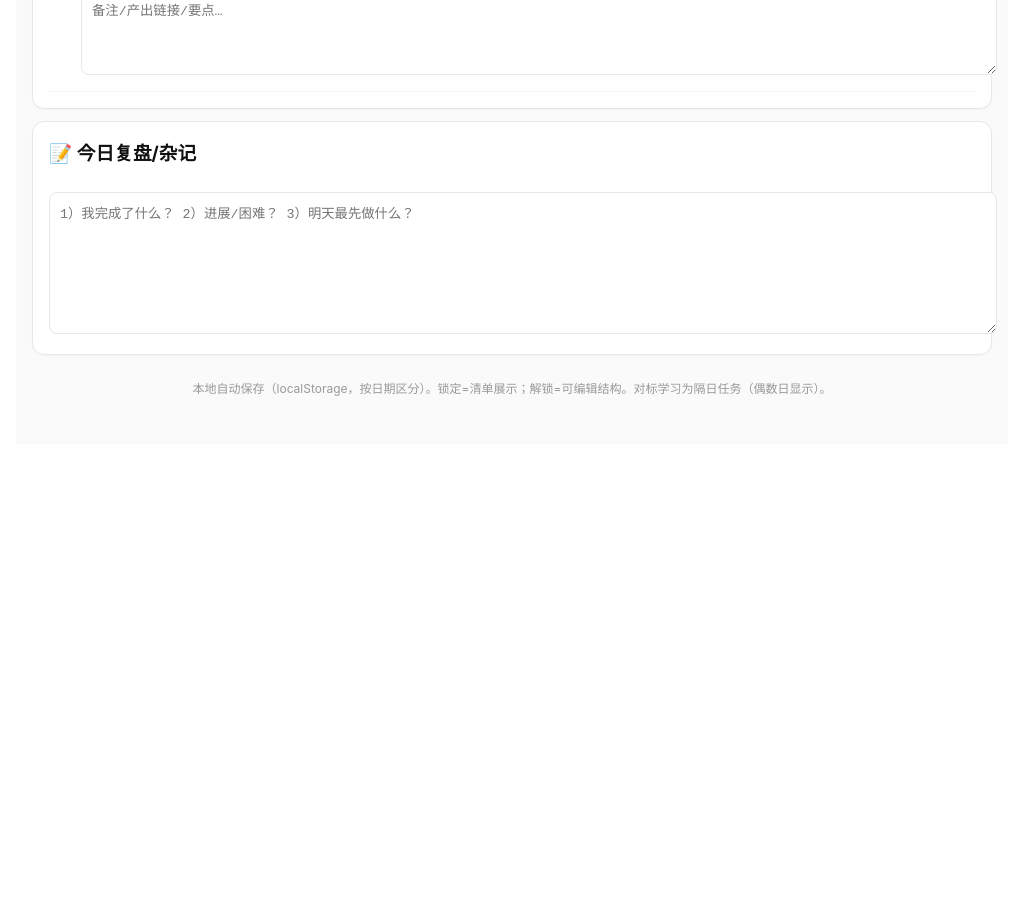
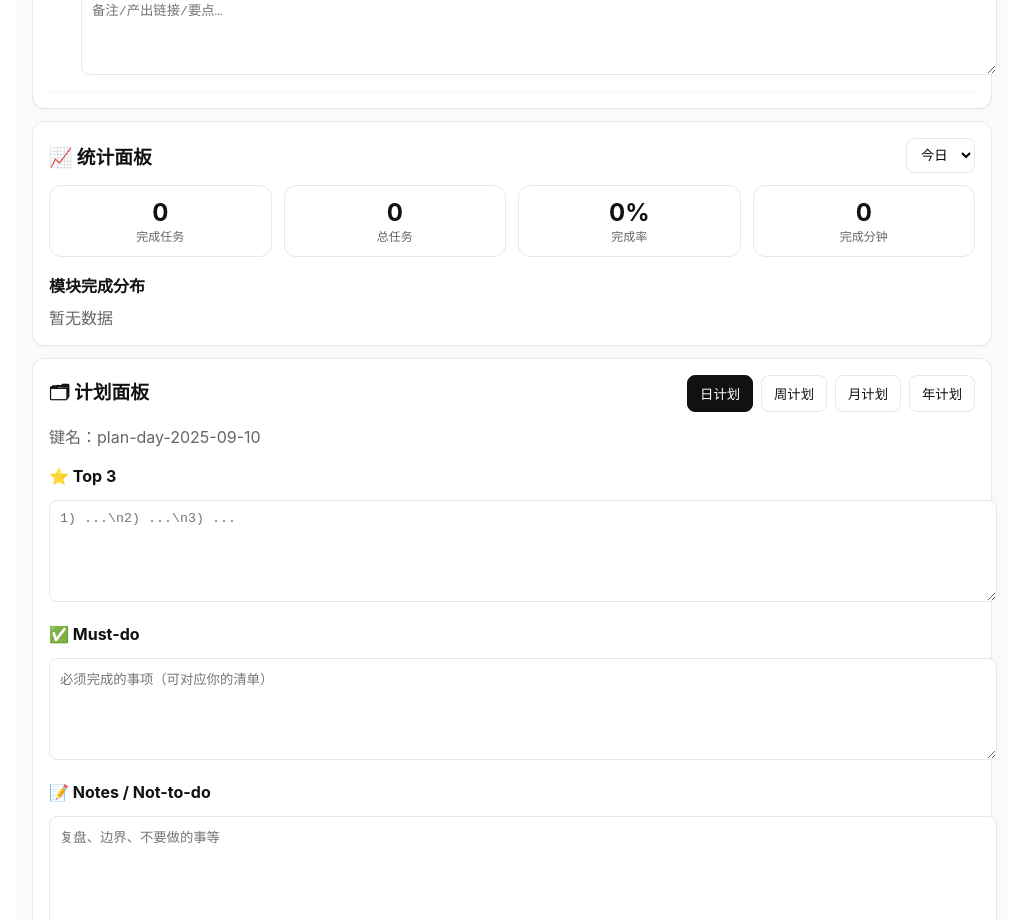
Before and after one commit to whanjj/daily-checkin, a React (Vite) app: page / in a window 1280 px wide. Shown: the part 1880-2800 px from the top of the page, without its empty margins (128-1156 px from the left). Before the commit the page ends 2332 px from the top, so only its background shows below. Built offline with nearby package versions, Linux system fonts and the light colour scheme.

Commit message:
Update DailyCheckin.jsx

```diff
--- a/src/DailyCheckin.jsx
+++ b/src/DailyCheckin.jsx
@@ -25,6 +25,17 @@ class ErrorBoundary extends React.Component {
 const pad = (n) => (n < 10 ? `0${n}` : `${n}`);
 const dateKey = (d = new Date()) =>
   `${d.getFullYear()}-${pad(d.getMonth() + 1)}-${pad(d.getDate())}`;
+const monthKey = (d = new Date()) =>
+  `${d.getFullYear()}-${pad(d.getMonth() + 1)}`;
+const yearKey = (d = new Date()) => `${d.getFullYear()}`;
+const getISOWeek = (d = new Date()) => {
+  const t = new Date(Date.UTC(d.getFullYear(), d.getMonth(), d.getDate()));
+  const dayNum = t.getUTCDay() || 7;
+  t.setUTCDate(t.getUTCDate() + 4 - dayNum);
+  const yearStart = new Date(Date.UTC(t.getUTCFullYear(),0,1));
+  const weekNo = Math.ceil((((t - yearStart) / 86400000) + 1) / 7);
+  return `${t.getUTCFullYear()}-W${String(weekNo).padStart(2,"0")}`;
+};
 const uid = () => Math.random().toString(36).slice(2, 10);
 
 const timeToNum = (hhmm = "00:00") => {
@@ -42,13 +53,13 @@ const spanMinutes = (win) => {
   return Math.max(5, timeToNum(e) - timeToNum(s));
 };
 
-/* ------------------ 固定任务模板（按你的表） ------------------ */
+/* ------------------ 固定任务模板（你的清单） ------------------ */
 const DEFAULT_TASKS = [
   { fixedWindow: "09:00-09:50", section: "核心产出", title: "写公众号草稿500字",            output: "500字草稿" },
   { fixedWindow: "10:00-10:25", section: "核心产出", title: "改稿+排版",                    output: "可发布文章" },
   { fixedWindow: "10:30-10:55", section: "热点捕捉", title: "浏览热榜，记录3条热点",         output: "热点清单" },
   { fixedWindow: "11:00-11:15", section: "爆款拆解", title: "拆解1个爆款标题/开头",         output: "拆解笔记" },
-  { fixedWindow: "11:15-11:30", section: "对标学习", title: "对比1个账号选题（隔日）",       output: "对标表", altDays: true }, // 隔日显示
+  { fixedWindow: "11:15-11:30", section: "对标学习", title: "对比1个账号选题（隔日）",       output: "对标表", altDays: true }, // 偶数日显示
   { fixedWindow: "11:30-12:00", section: "股票",     title: "查盘+写下1条操作逻辑",          output: "投资日志" },
   { fixedWindow: "14:00-14:30", section: "学习升级", title: "Coze/AI 短视频：做1个小案例",   output: "工作流/短视频demo" },
   { fixedWindow: "14:30-15:00", section: "输入",     title: "阅读10页+写3条灵感",            output: "灵感清单" },
@@ -127,6 +138,173 @@ function Pomodoro({ tasks, onAutoComplete }) {
   );
 }
 
+/* ------------------ 读取全部天数据，用于统计 ------------------ */
+function readAllDayEntries() {
+  const entries = [];
+  for (let i = 0; i < localStorage.length; i++) {
+    const k = localStorage.key(i);
+    if (k && k.startsWith("dc-")) {
+      try {
+        const d = k.slice(3); // YYYY-MM-DD
+        const v = JSON.parse(localStorage.getItem(k) || "{}");
+        entries.push({ key: k, date: d, tasks: v.tasks || [], notes: v.notes || "" });
+      } catch {}
+    }
+  }
+  return entries.sort((a,b)=> a.date.localeCompare(b.date));
+}
+
+/* ------------------ 统计面板（日/周/月/年） ------------------ */
+function StatsPanel({ today }) {
+  const [scope, setScope] = useState("day"); // day / week / month / year
+  const all = readAllDayEntries();
+
+  // 当前范围内的 key 前缀
+  const dayKey = dateKey(today);
+  const week = getISOWeek(today); // YYYY-Www
+  const month = monthKey(today);  // YYYY-MM
+  const year  = yearKey(today);   // YYYY
+
+  const inScope = (dstr) => {
+    if (scope === "day")   return dstr === dayKey;
+    if (scope === "week")  return getISOWeek(new Date(dstr)) === week;
+    if (scope === "month") return dstr.slice(0,7) === month;
+    return dstr.slice(0,4) === year; // year
+  };
+
+  const scoped = all.filter(e => inScope(e.date));
+
+  // 汇总
+  let total=0, done=0, minutesDone=0;
+  const bySection = {};
+  scoped.forEach(e => {
+    e.tasks.forEach(t => {
+      total += 1;
+      if (t.done) {
+        done += 1;
+        minutesDone += Number.isFinite(+t.minutes) ? +t.minutes : spanMinutes(t.fixedWindow);
+        const sec = t.section || "未分类";
+        bySection[sec] = (bySection[sec] || 0) + 1;
+      }
+    });
+  });
+  const rate = total ? Math.round(done*100/total) : 0;
+
+  return (
+    <div style={card}>
+      <div style={{display:"flex",justifyContent:"space-between",alignItems:"center"}}>
+        <h3 style={{margin:0}}>📈 统计面板</h3>
+        <select value={scope} onChange={e=>setScope(e.target.value)} style={select}>
+          <option value="day">今日</option>
+          <option value="week">本周</option>
+          <option value="month">本月</option>
+          <option value="year">今年</option>
+        </select>
+      </div>
+
+      <div style={{display:"grid",gridTemplateColumns:"repeat(4,1fr)",gap:12, marginTop:12}}>
+        <div style={statCard}><div style={statNum}>{done}</div><div style={statLabel}>完成任务</div></div>
+        <div style={statCard}><div style={statNum}>{total}</div><div style={statLabel}>总任务</div></div>
+        <div style={statCard}><div style={statNum}>{rate}%</div><div style={statLabel}>完成率</div></div>
+        <div style={statCard}><div style={statNum}>{minutesDone}</div><div style={statLabel}>完成分钟</div></div>
+      </div>
+
+      <div style={{marginTop:16}}>
+        <h4 style={{margin:"8px 0"}}>模块完成分布</h4>
+        {Object.keys(bySection).length === 0 ? (
+          <div style={{color:"#666"}}>暂无数据</div>
+        ) : (
+          <div style={{display:"flex",flexWrap:"wrap",gap:8}}>
+            {Object.entries(bySection).map(([sec, num]) => (
+              <span key={sec} style={badge}>
+                {sec}：{num}
+              </span>
+            ))}
+          </div>
+        )}
+      </div>
+    </div>
+  );
+}
+
+/* ------------------ 计划面板（日/周/月/年） ------------------ */
+function PlannerPanel({ today }) {
+  const [tab, setTab] = useState("day"); // day/week/month/year
+
+  const keys = {
+    day:   `plan-day-${dateKey(today)}`,
+    week:  `plan-week-${getISOWeek(today)}`,
+    month: `plan-month-${monthKey(today)}`,
+    year:  `plan-year-${yearKey(today)}`,
+  };
+
+  const [data, setData] = useState({ top3:"", must:"", notes:"" });
+
+  // 读取
+  useEffect(()=> {
+    const raw = localStorage.getItem(keys[tab]);
+    if (raw) {
+      try { setData(JSON.parse(raw)); return; } catch {}
+    }
+    setData({ top3:"", must:"", notes:"" });
+  }, [tab, today]);
+
+  // 保存
+  useEffect(()=> {
+    localStorage.setItem(keys[tab], JSON.stringify(data));
+  }, [tab, data]);
+
+  return (
+    <div style={card}>
+      <div style={{display:"flex",justifyContent:"space-between",alignItems:"center"}}>
+        <h3 style={{margin:0}}>🗂 计划面板</h3>
+        <div style={{display:"flex",gap:8,flexWrap:"wrap"}}>
+          <button style={tabBtn(tab==="day")}   onClick={()=>setTab("day")}>日计划</button>
+          <button style={tabBtn(tab==="week")}  onClick={()=>setTab("week")}>周计划</button>
+          <button style={tabBtn(tab==="month")} onClick={()=>setTab("month")}>月计划</button>
+          <button style={tabBtn(tab==="year")}  onClick={()=>setTab("year")}>年计划</button>
+        </div>
+      </div>
+
+      <div style={{marginTop:12, color:"#666"}}>
+        键名：{keys[tab]}
+      </div>
+
+      <div style={{display:"grid", gap:12, marginTop:12}}>
+        <div>
+          <h4 style={{margin:"6px 0"}}>⭐ Top 3</h4>
+          <textarea
+            style={{...textarea, minHeight:80}}
+            placeholder="1) ...\n2) ...\n3) ..."
+            value={data.top3}
+            onChange={(e)=>setData(prev=>({...prev, top3:e.target.value}))}
+          />
+        </div>
+
+        <div>
+          <h4 style={{margin:"6px 0"}}>✅ Must-do</h4>
+          <textarea
+            style={{...textarea, minHeight:80}}
+            placeholder="必须完成的事项（可对应你的清单）"
+            value={data.must}
+            onChange={(e)=>setData(prev=>({...prev, must:e.target.value}))}
+          />
+        </div>
+
+        <div>
+          <h4 style={{margin:"6px 0"}}>📝 Notes / Not-to-do</h4>
+          <textarea
+            style={{...textarea, minHeight:100}}
+            placeholder="复盘、边界、不要做的事等"
+            value={data.notes}
+            onChange={(e)=>setData(prev=>({...prev, notes:e.target.value}))}
+          />
+        </div>
+      </div>
+    </div>
+  );
+}
+
 /* ------------------ 主组件：固定清单 + 锁定编辑 + 清单风格 ------------------ */
 export default function DailyCheckin() {
   return (
@@ -163,21 +341,27 @@ function InnerApp(){
     return day % 2 === 0;
   };
 
+  // 读取（包含自动迁移：若多数任务没有 fixedWindow，则使用模板覆盖）
   useEffect(() => {
     const raw = localStorage.getItem(storageKey);
-    if (raw) {
-      try {
+    try {
+      if (raw) {
         const parsed = JSON.parse(raw);
         const base = Array.isArray(parsed?.tasks) ? parsed.tasks : DEFAULT_TASKS;
-        setTasks(base.map(normalizeTask));
+        const miss = base.filter(t => !t?.fixedWindow).length;
+        const needMigrate = miss >= Math.ceil(base.length * 0.5);
+        const finalTasks = (needMigrate ? DEFAULT_TASKS : base).map(normalizeTask);
+        setTasks(finalTasks);
         setNotes(typeof parsed?.notes === "string" ? parsed.notes : "");
+        if (needMigrate) localStorage.setItem(storageKey, JSON.stringify({ tasks: finalTasks, notes: parsed?.notes || "" }));
         return;
-      } catch (e) { console.warn("Parse local data failed:", e); }
-    }
+      }
+    } catch (e) { console.warn("Parse local data failed:", e); }
     setTasks(DEFAULT_TASKS.map(normalizeTask));
     setNotes("");
   }, [storageKey]);
 
+  // 保存
   useEffect(() => {
     try {
       localStorage.setItem(storageKey, JSON.stringify({ tasks, notes }));
@@ -185,7 +369,6 @@ function InnerApp(){
   }, [tasks, notes, storageKey]);
 
   const visibleTasks = [...tasks].filter(t => shouldShowToday(t, today)).sort(compareByFixedWindow);
-
   const doneCount = visibleTasks.filter(t=>t.done).length;
   const prog = visibleTasks.length ? Math.round(doneCount*100/visibleTasks.length) : 0;
 
@@ -210,6 +393,18 @@ function InnerApp(){
           <button style={btn} onClick={() => setToday(new Date())}>回到今天</button>
           <button style={btn} onClick={() => shiftDay(1)}>后一天 →</button>
           <button style={btn} onClick={() => setLocked(l => !l)}>{locked ? "解锁编辑" : "锁定"}</button>
+          <button
+            style={btn}
+            onClick={() => {
+              const ok = confirm("确定将【今日清单】重置为模板？（备注与勾选将清空，仅当日生效）");
+              if (!ok) return;
+              const fresh = DEFAULT_TASKS.map(normalizeTask);
+              setTasks(fresh);
+              localStorage.setItem(storageKey, JSON.stringify({ tasks: fresh, notes: "" }));
+            }}
+          >
+            重置今日清单
+          </button>
         </div>
       </header>
 
@@ -253,9 +448,7 @@ function InnerApp(){
                       <div style={{ display: "flex", flexWrap: "wrap", alignItems: "baseline", gap: 8 }}>
                         {t.fixedWindow && <span style={badgeTime}>{t.fixedWindow}</span>}
                         <span style={badge}>{t.section || "未分类"}</span>
-                        <span style={titleText}>
-                          {t.title || "未命名任务"}
-                        </span>
+                        <span style={titleText}>{t.title || "未命名任务"}</span>
                         {t.output && <span style={chip}>产出：{t.output}</span>}
                       </div>
                       {/* 备注始终可写 */}
@@ -333,7 +526,13 @@ function InnerApp(){
         </div>
       </div>
 
-      {/* 复盘/杂记 */}
+      {/* 统计面板 */}
+      <StatsPanel today={today} />
+
+      {/* 计划面板（日/周/月/年） */}
+      <PlannerPanel today={today} />
+
+      {/* 复盘/杂记（仍保留日常记录） */}
       <div style={card}>
         <h3 style={{ marginTop: 0 }}>📝 今日复盘/杂记</h3>
         <textarea
@@ -363,40 +562,19 @@ const btnDanger = { ...btn, borderColor:"#ef4444", color:"#ef4444", background:"
 const textInput = { flex:1, padding:"8px 10px", borderRadius:8, border:"1px solid #e5e7eb", outline:"none" };
 const select = { padding:"8px 10px", borderRadius:8, border:"1px solid #e5e7eb", background:"#fff" };
 const textarea = { width:"100%", marginTop:8, padding:10, border:"1px solid #e5e7eb", borderRadius:8, minHeight:64, outline:"none", resize:"vertical" };
-const taskRow = {
-  borderBottom: "1px solid #f1f5f9",
-  padding: "12px 0",
-  display: "flex",
-  flexDirection: "column",
-  gap: 6,
-};
+const taskRow = { borderBottom: "1px solid #f1f5f9", padding: "12px 0", display: "flex", flexDirection: "column", gap: 6 };
 /* 清单风格徽章/文字 */
-const badgeTime = {
-  fontFamily: "ui-monospace, SFMono-Regular, Menlo, Monaco, Consolas, monospace",
-  fontSize: 12,
-  padding: "2px 6px",
-  borderRadius: 6,
-  background: "#eef2ff",
-  color: "#3730a3",
-  border: "1px solid #e0e7ff",
-};
-const badge = {
-  fontSize: 12,
-  padding: "2px 6px",
-  borderRadius: 6,
-  background: "#f1f5f9",
-  color: "#0f172a",
-  border: "1px solid #e5e7eb",
-};
-const titleText = {
-  fontSize: 15,
-  fontWeight: 600,
-};
-const chip = {
-  fontSize: 12,
-  padding: "2px 6px",
-  borderRadius: 999,
-  background: "#ecfeff",
-  color: "#155e75",
-  border: "1px solid #cffafe",
-};
+const badgeTime = { fontFamily:"ui-monospace, SFMono-Regular, Menlo, Monaco, Consolas, monospace", fontSize:12, padding:"2px 6px", borderRadius:6, background:"#eef2ff", color:"#3730a3", border:"1px solid #e0e7ff" };
+const badge = { fontSize:12, padding:"2px 6px", borderRadius:6, background:"#f1f5f9", color:"#0f172a", border:"1px solid #e5e7eb" };
+const titleText = { fontSize:15, fontWeight:600 };
+const chip = { fontSize:12, padding:"2px 6px", borderRadius:999, background:"#ecfeff", color:"#155e75", border:"1px solid #cffafe" };
+/* 统计卡片样式 */
+const statCard = { border:"1px solid #e5e7eb", borderRadius:12, padding:"12px 10px", background:"#fff", textAlign:"center" };
+const statNum  = { fontSize:24, fontWeight:700 };
+const statLabel= { fontSize:12, color:"#666" };
+const tabBtn = (active)=> ({
+  ...btn,
+  background: active ? "#111" : "#fff",
+  color: active ? "#fff" : "#111",
+  borderColor: active ? "#111" : "#e5e7eb"
+});
```
